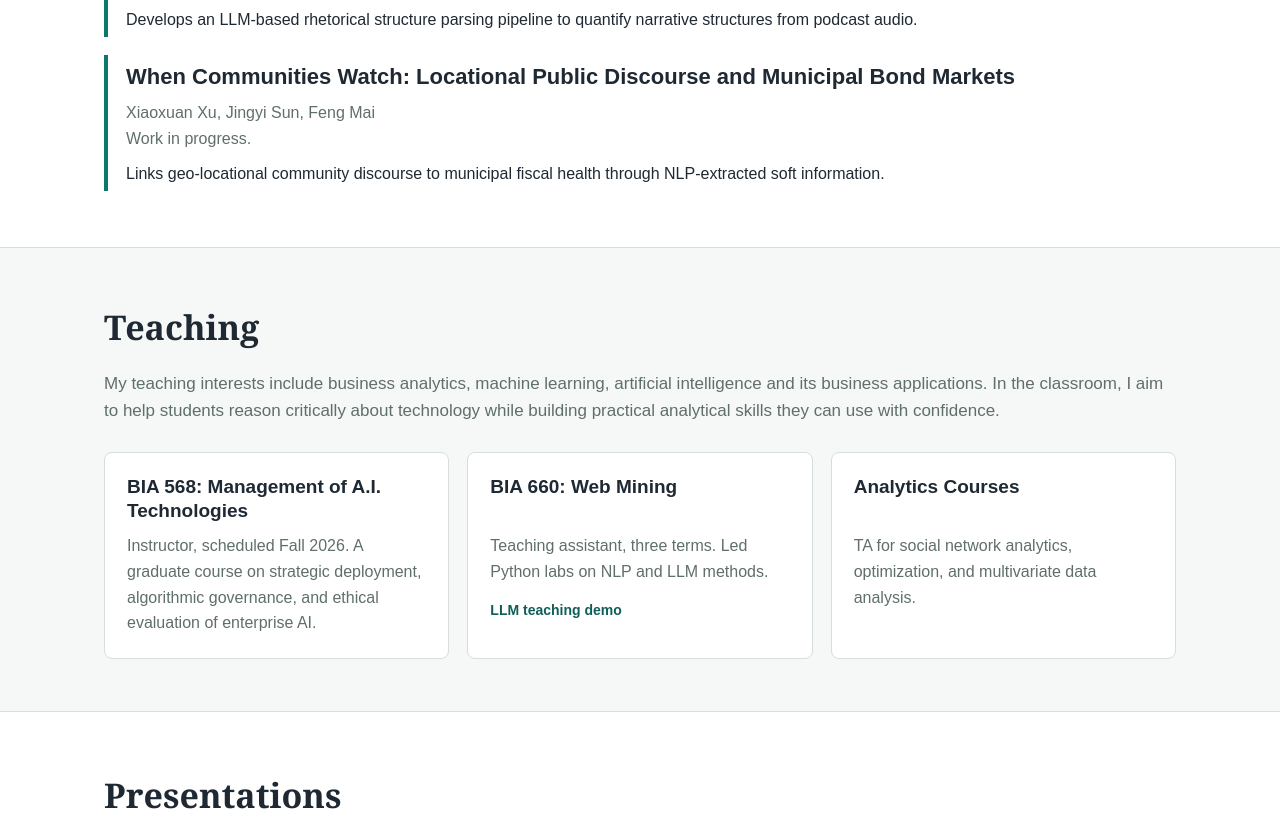
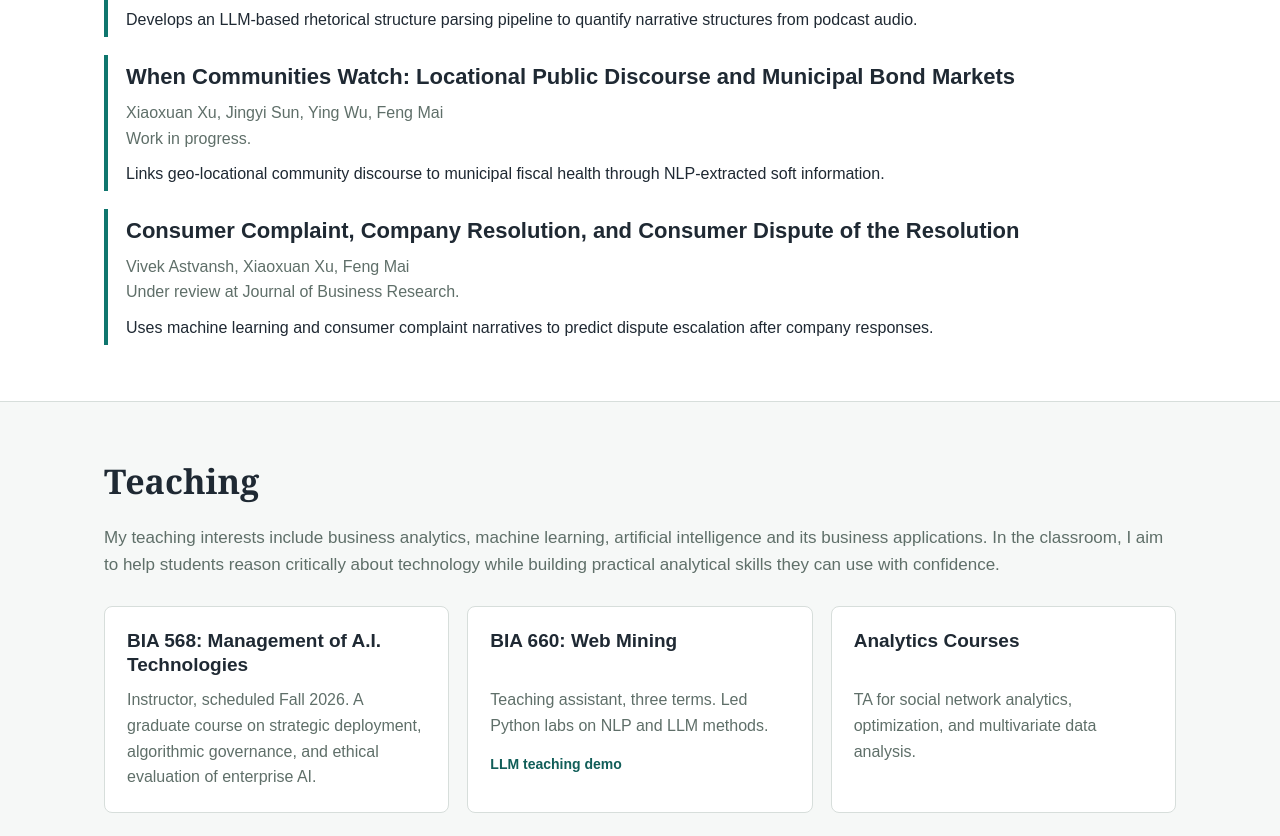
Before and after one commit to cleo-xu/cleo-xu.github.io, a plain HTML site: page index.html in a window 1280 px wide. Shown: the part 1542-2378 px from the top of the page. Drawn offline with Linux system fonts and the light colour scheme.

Commit message:
Update index.html
Added a submitted paper

```diff
--- a/index.html
+++ b/index.html
@@ -490,9 +490,15 @@
         </article>
         <article class="paper">
           <h3>When Communities Watch: Locational Public Discourse and Municipal Bond Markets</h3>
-          <p class="authors">Xiaoxuan Xu, Jingyi Sun, Feng Mai</p>
+          <p class="authors">Xiaoxuan Xu, Jingyi Sun, Ying Wu, Feng Mai</p>
           <p class="status">Work in progress.</p>
           <p class="desc">Links geo-locational community discourse to municipal fiscal health through NLP-extracted soft information.</p>
+        </article>
+        <article class="paper">
+          <h3>Consumer Complaint, Company Resolution, and Consumer Dispute of the Resolution</h3>
+          <p class="authors">Vivek Astvansh, Xiaoxuan Xu, Feng Mai</p>
+          <p class="status">Under review at Journal of Business Research.</p>
+          <p class="desc">Uses machine learning and consumer complaint narratives to predict dispute escalation after company responses.</p>
         </article>
       </div>
     </section>
```
